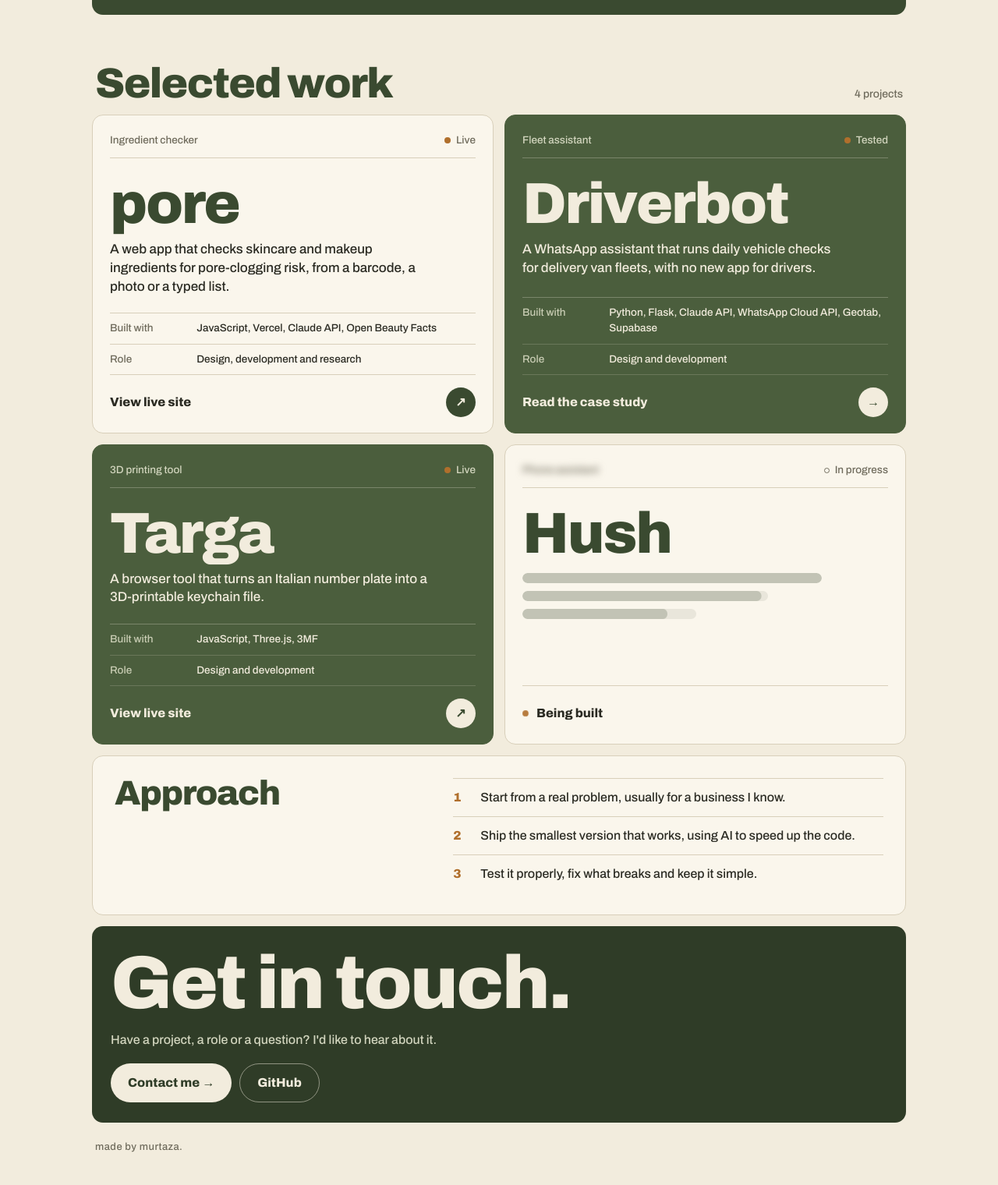
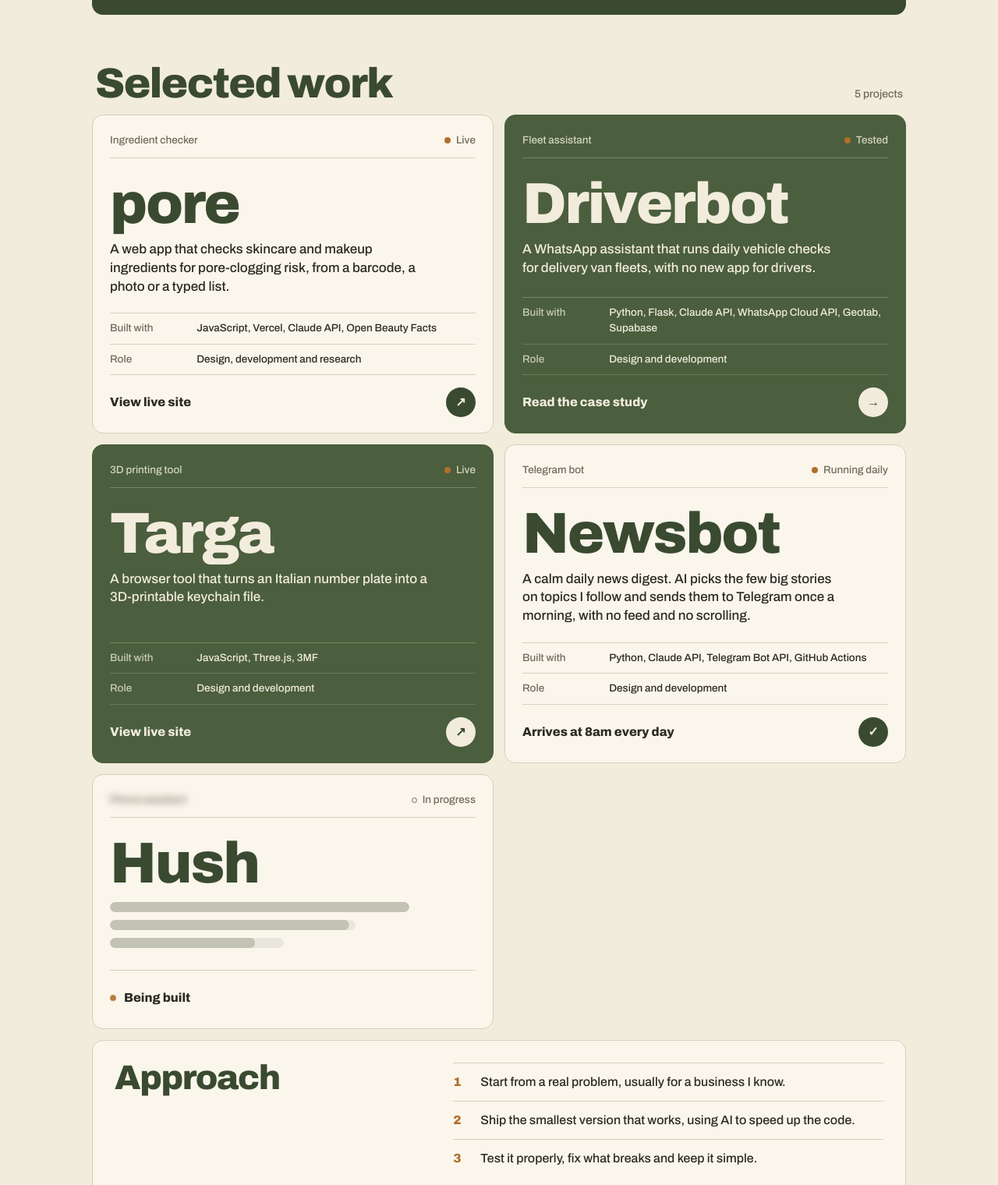
Before and after one commit to murtaza-waqar-257/portfolio, a plain HTML site: page index.html in a window 1280 px wide. Shown: the part 664-2184 px from the top of the page at 78% size. Drawn offline with Linux system fonts and the light colour scheme.

Commit message:
Add Newsbot project card
Co-Authored-By: Claude Opus 5.5 <noreply@anthropic.com>
Claude-Session: https://claude.ai/code/session_01FWnBPf5kC9zaMZ897J1xA9

```diff
--- a/index.html
+++ b/index.html
@@ -111,7 +111,7 @@
     </div>
   </section>
 
-  <div class="shelf-title" id="work"><h2 class="chunk">Selected work</h2><span>4 projects</span></div>
+  <div class="shelf-title" id="work"><h2 class="chunk">Selected work</h2><span>5 projects</span></div>
   <div class="shelf">
     <a class="label" href="https://pore-omega.vercel.app" target="_blank" rel="noopener">
       <div class="kind"><span>Ingredient checker</span><span><i class="dot"></i>Live</span></div>
@@ -147,6 +147,17 @@
     </a>
 
     <div class="label">
+      <div class="kind"><span>Telegram bot</span><span><i class="dot"></i>Running daily</span></div>
+      <h3 class="chunk">Newsbot</h3>
+      <p class="what">A calm daily news digest. AI picks the few big stories on topics I follow and sends them to Telegram once a morning, with no feed and no scrolling.</p>
+      <dl>
+        <div><dt>Built with</dt><dd>Python, Claude API, Telegram Bot API, GitHub Actions</dd></div>
+        <div><dt>Role</dt><dd>Design and development</dd></div>
+      </dl>
+      <span class="open">Arrives at 8am every day <i>✓</i></span>
+    </div>
+
+    <div class="label">
       <div class="kind"><span class="blur" aria-hidden="true">Phone assistant</span><span><i class="dot soon"></i>In progress</span></div>
       <h3 class="chunk">Hush</h3>
       <div class="building" role="img" aria-label="Still being built">
```
